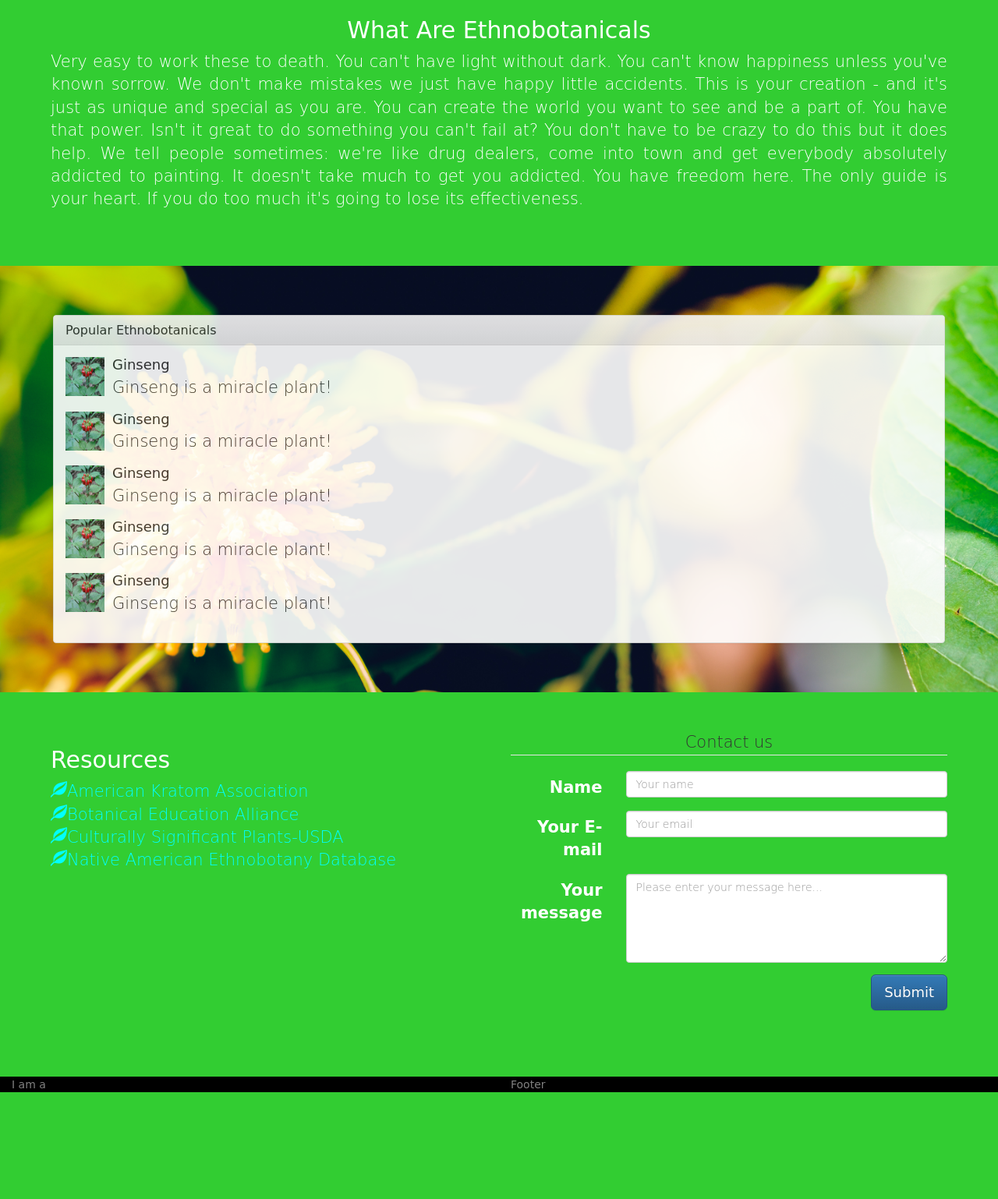
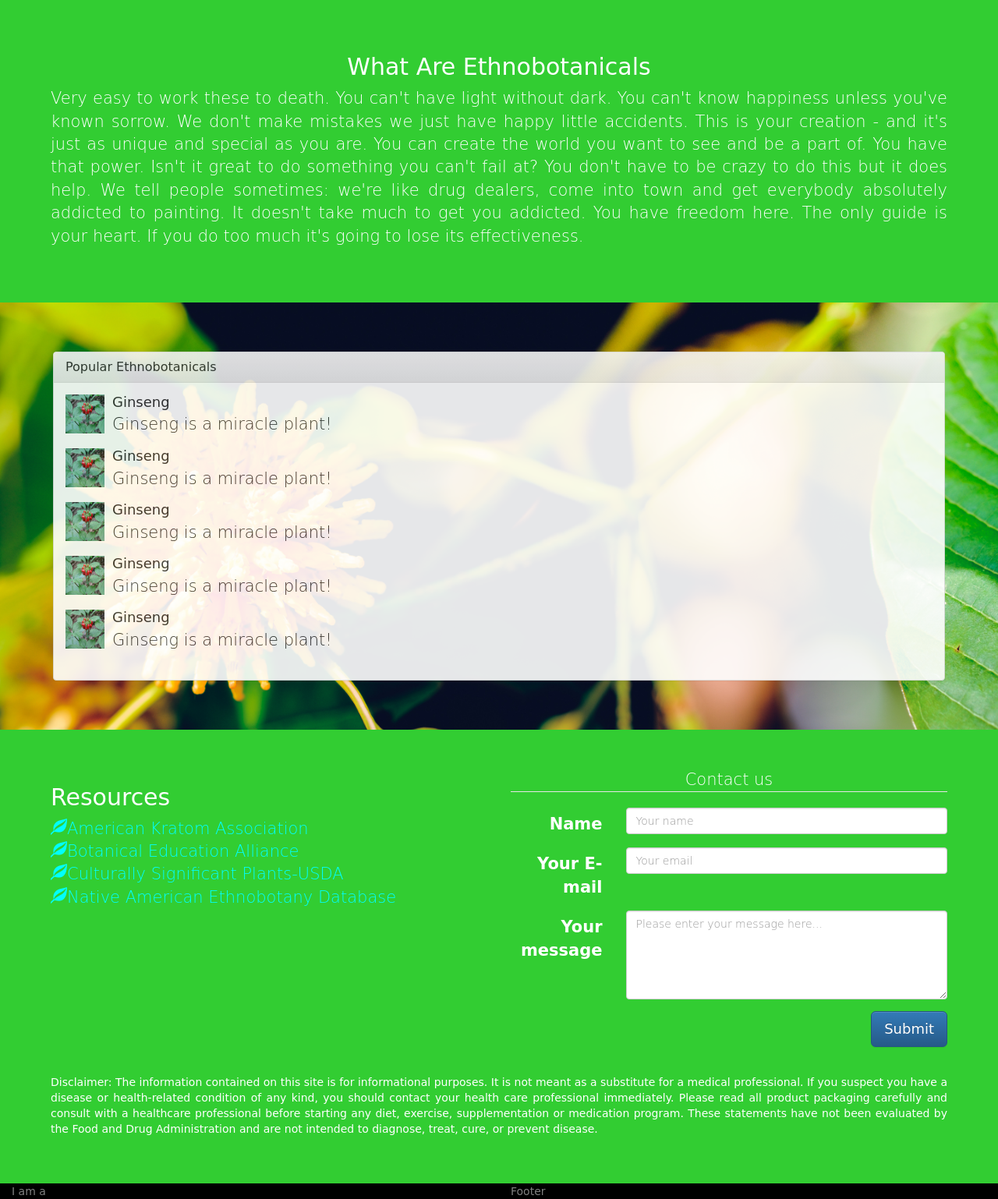
Before and after one commit to stevestonenm/stevestone-pwp, a PHP site: page / in a window 1280 px wide. Shown: the part 798-2336 px from the top of the page at 78% size. Before the commit the page ends 2199 px from the top, so only its background shows below. Run offline with PHP 8.4, Linux system fonts and the light colour scheme; some libraries are stand-ins or nearby versions.

Commit message:
added disclaimer

```diff
--- a/public_html/css/stylesheet.css
+++ b/public_html/css/stylesheet.css
@@ -43,7 +43,7 @@
 	display: table;
 	height: 30rem;
 	width: 100%;
-	padding-top: 10rem;
+	padding-top: 20rem;
 	-webkit-background-size: cover;
 	-moz-background-size: cover;
 	-o-background-size: cover;
@@ -127,6 +127,9 @@
 	color: cyan;
 }
 
+legend {
+	color: white;
+}
 
 
 .footer {
--- a/public_html/index.php
+++ b/public_html/index.php
@@ -214,6 +214,13 @@
 							</form>
 						</div>
 					</div>
+					<div class="row">
+						<div class="col-md-12">
+							<p class="disclaimer">
+								Disclaimer: The information contained on this site is for informational purposes. It is not meant as a substitute for a medical professional. If you suspect you have a disease or health-related condition of any kind, you should contact your health care professional immediately. Please read all product packaging carefully and consult with a healthcare professional before starting any diet, exercise, supplementation or medication program. These statements have not been evaluated by the Food and Drug Administration and are not intended to diagnose, treat, cure, or prevent disease.
+							</p>
+						</div>
+					</div>
 				</div>
 			</div>
 		</section>
```
